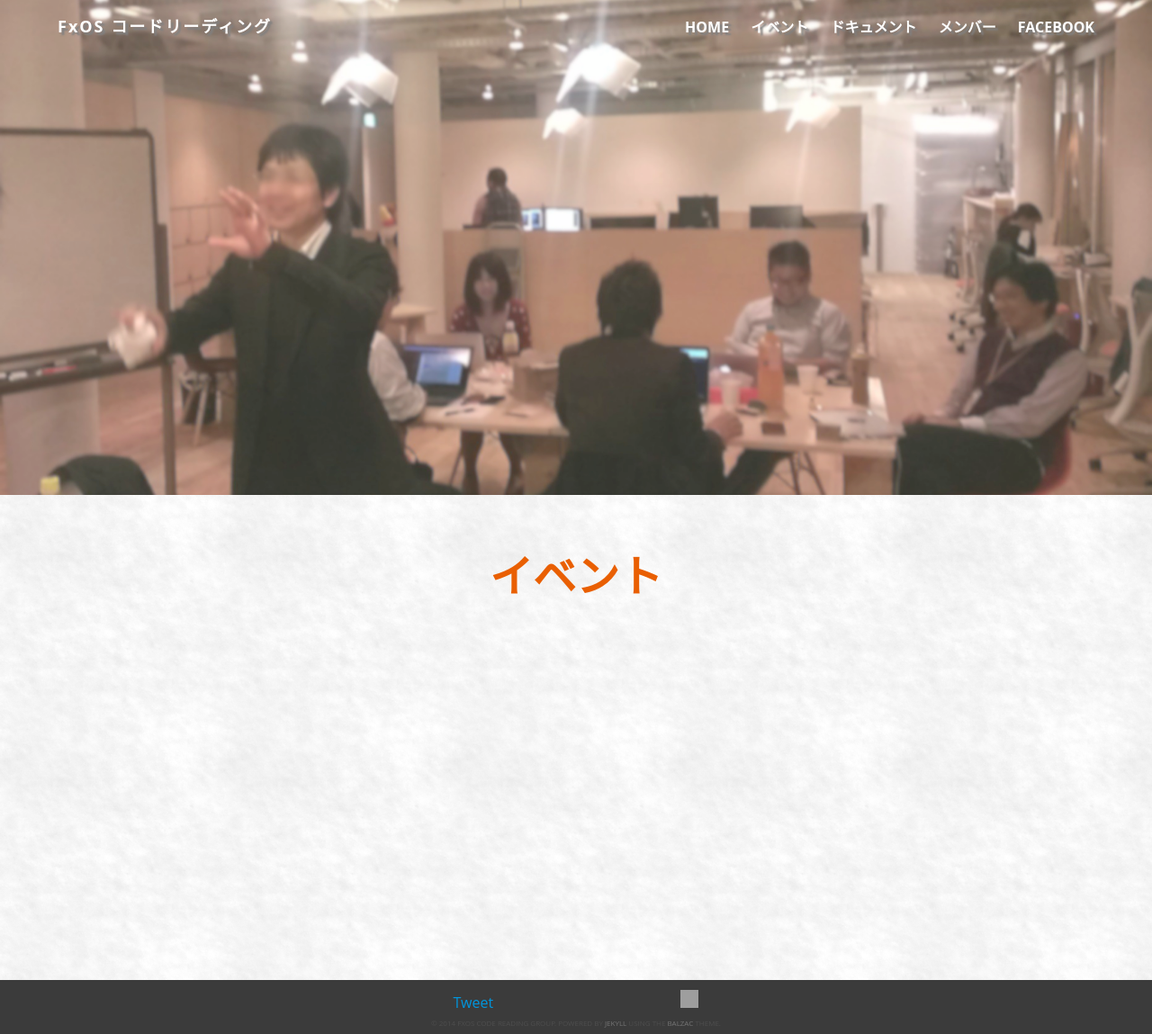
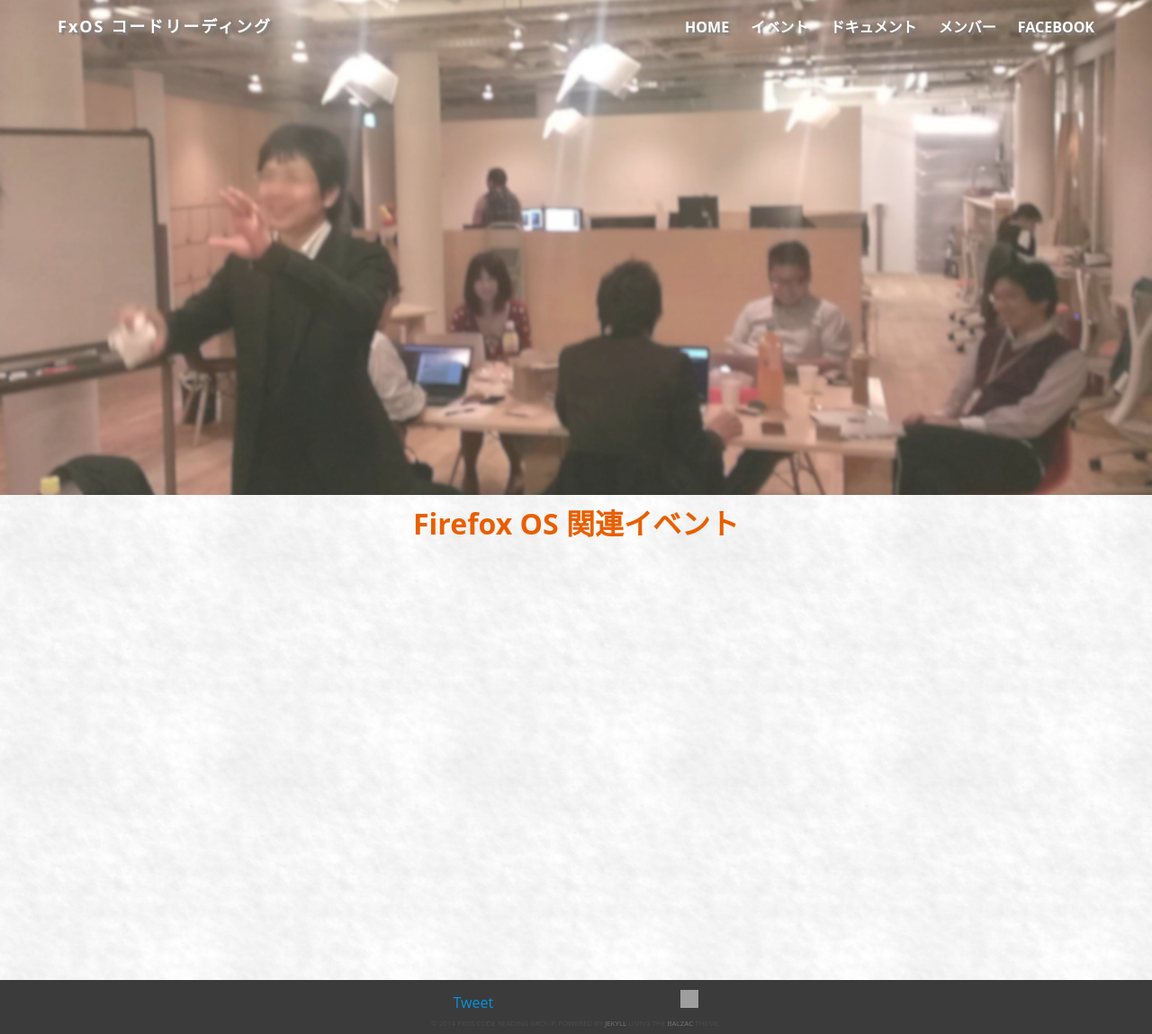
Before and after one commit to FxOS-Code-Reading-Group/fxos-code-reading-group.github.io, a Jekyll site: the page built from events.md, in a window 1280 px wide. Shown: the whole page at 90% size. Built offline with Jekyll 4.4.1, drawn with Linux system fonts in a browser that asks for light colours; nearby versions of some CDN libraries; comment, search, counter and statistics services are not loaded; grey boxes are pictures that could not be loaded.

Commit message:
Modified to fetch event information.

```diff
--- /dev/null
+++ b/_layouts/events.html
@@ -0,0 +1,33 @@
+{% include head.html %}
+<style>
+h1 {
+  font-size: 2rem;
+}
+.article header {
+  margin-top: 0;
+}
+</style>
+<section class="article">
+
+{% if page.image.feature %}
+  <div class="overlay"></div>
+  <div class="featured-image" style="background-image: url({{ site.url }}/images/{{ page.image.feature }})"></div>
+{% else %}
+  <div class="overlay"></div>
+  <div class="featured-image" style="background-image: url({{ site.url }}/images/typewriter.jpg)"></div>
+{% endif %}
+
+      <article class="wrap post">
+        <header class="event-list-title">
+          <hgroup>
+            <h1>Firefox OS 関連イベント</h1>
+          </hgroup>
+        </header>
+
+        {{ content }}
+      </article>
+
+    </section>
+</div>
+
+{% include footer.html %}
--- a/events.md
+++ b/events.md
@@ -7,3 +7,62 @@ tags: []
 image:
   feature: head.jpg
 ---
+<style>
+.event {
+	border: 1px gray solid;
+	margin-bottom: 12px;
+	padding: 8px;
+	height: 140px;
+	overflow: scroll;
+}
+.event-title {
+	font-weight: bold;
+	display: block;
+	font-size: 1.6rem;
+	margin-bottom: 8px;
+}
+.event-date {
+	font-weight: bold;
+	margin-bottom: 8px;
+}
+.event-date > div {
+	display: inline;
+	margin: 3px;
+}
+</style>
+
+<div ng-app="eventApp" ng-controller="EventListCtrl">
+{% raw %}
+<div class="event" ng-repeat='evt in events track by $index'>
+	<a class="event-title" href="{{evt.url}}" target="_blank">{{evt.title}}</a>
+	<div class="event-date">
+		日時:<div>{{evt.dateFrom}}</div>-<div>{{evt.dateTo}}</div>
+	</div>
+	<div class="event-desc">{{evt.description}}</div>
+</div>
+{% endraw %}
+</div>
+
+<script src="//ajax.googleapis.com/ajax/libs/angularjs/1.2.12/angular.min.js"></script>
+<script>
+var app = angular.module('eventApp', []);
+app.controller('EventListCtrl', function($scope, $http){
+	var eventURL = 'http://reading.fxos.org:3001/events';
+	$http({method: 'GET', url: eventURL, responseType: 'json'}).
+	success(function(data, status, headers, config) {
+		data.forEach(function(event) {
+			var from = new Date(event.dateFrom);
+			var to = new Date(event.dateTo);
+			if (from.getYear === to.getYear &&
+				from.getMonth === to.getMonth &&
+				from.getDate === to.getDate) {
+				event.dateTo = twoDigit(to.getHours()) + ':' + twoDigit(to.getMinutes());
+			}
+		});
+		$scope.events = data;
+	});
+});
+function twoDigit(num) {
+	return (num < 10) ? '0' + num : num.toString();
+}
+</script>
```
Also changed, not shown: other parts of events.md (+1 -1 lines).
